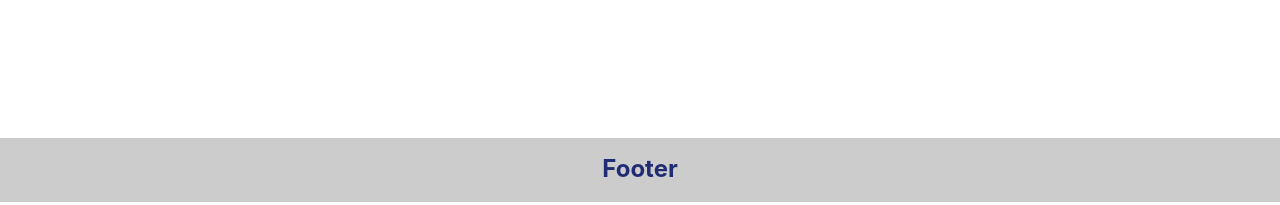
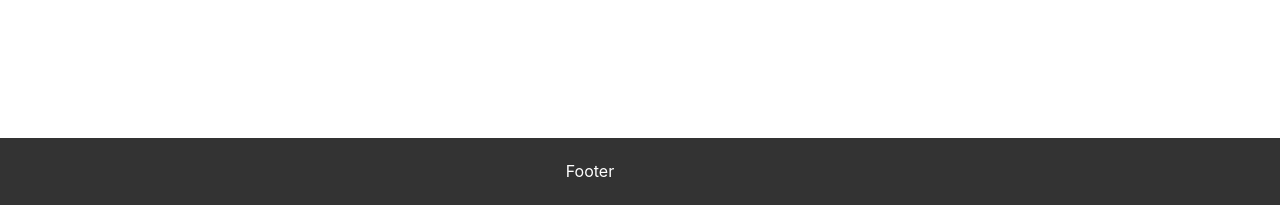
Before and after one commit to jjunior96/portfolio-test, a Gatsby site: page / in a window 1280 px wide. Shown: the part 900-1105 px from the top of the page. Built offline with nearby package versions, Linux system fonts and the light colour scheme; Gatsby itself is replaced by a stand-in of ours.

Commit message:
chore: add styled into Footer

```diff
--- a/src/components/Footer/index.js
+++ b/src/components/Footer/index.js
@@ -4,7 +4,7 @@ import * as S from './styled';
 
 const Footer = () => (
   <S.FooterWrapper>
-    <h1>Footer</h1>
+    <S.FooterInfo>Footer</S.FooterInfo>
   </S.FooterWrapper>
 );
 
--- a/src/components/Footer/styled.js
+++ b/src/components/Footer/styled.js
@@ -2,9 +2,42 @@ import styled from 'styled-components';
 
 export const FooterWrapper = styled.footer`
   /* margin-top: 10rem; */
+  /* display: flex;
+  justify-content: center;
+  align-items: center;
+  background: #ccc;
+  height: 64px; */
+
+  /* position: fixed; */
+  /* bottom: 0px;
+  left: 0px;
+  right: 0px;
+  margin-bottom: 0px; */
+
+  height: auto !important;
+  min-height: 100%;
+
+  display: block;
+  padding: 20px;
+  background: #333;
+  margin-bottom: 10px;
+  text-align: center;
+  color: #fff;
+`;
+
+export const FooterInfo = styled.section`
+  /* position: fixed; */
+  /* bottom: 0px;
+  left: 0px;
+  right: 0px;
+  margin-bottom: 0px;
+  color: #7159c1;
   display: flex;
   justify-content: center;
   align-items: center;
   background: #ccc;
-  height: 64px;
+  height: 64px; */
+
+  /* display: flex; */
+  max-width: 1140px;
 `;
```
